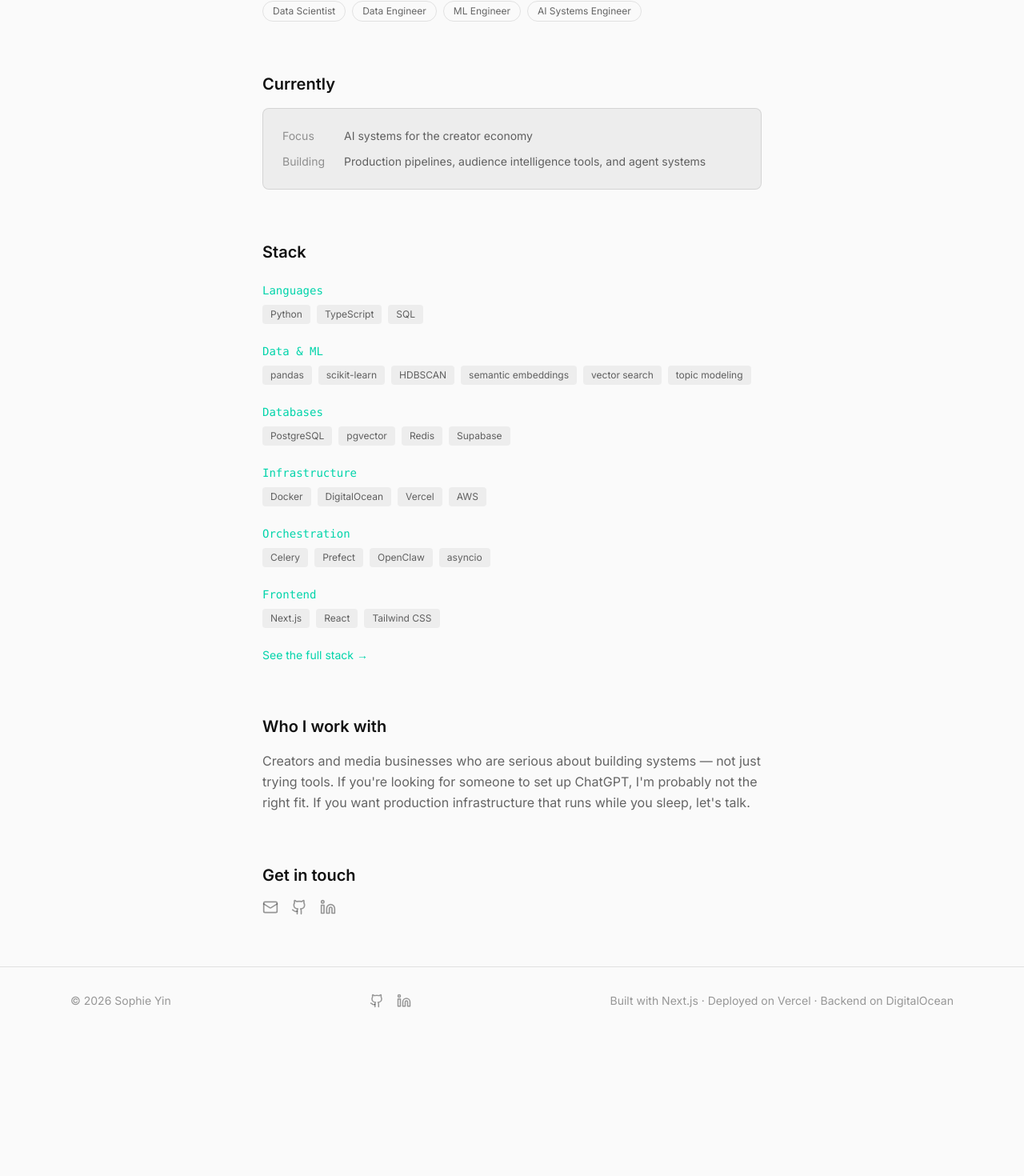
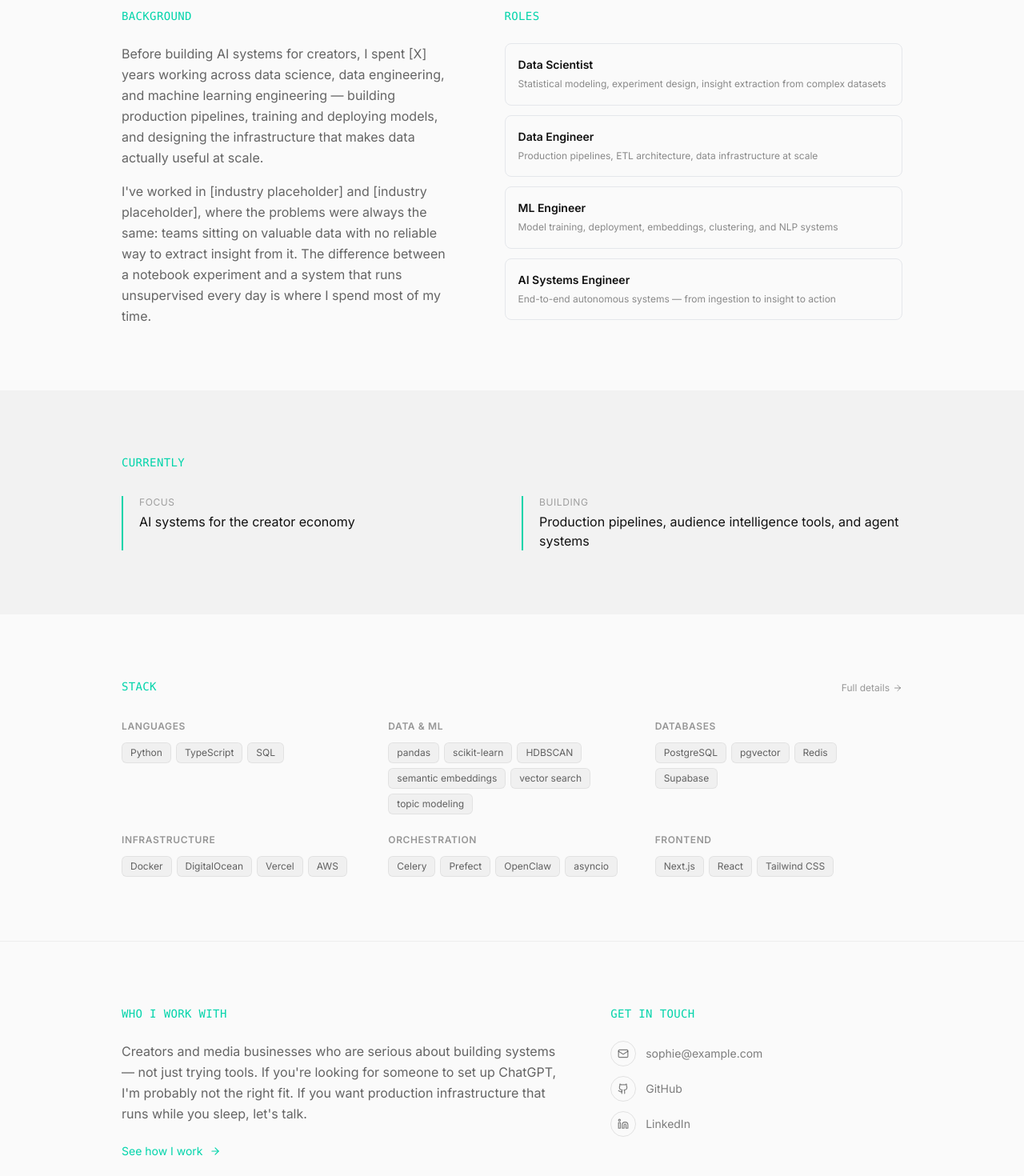
Before and after one commit to sophie-fc-yin/sophie-website, a Next.js app: page /about in a window 1280 px wide. Shown: the part 676-2146 px from the top of the page at 80% size. Before the commit the page ends 1969 px from the top, so only its background shows below. Built offline with nearby package versions, Linux system fonts and the light colour scheme.

Commit message:
Redesign About page — wider layout, two-column sections, visual hierarchy

```diff
--- a/app/about/page.tsx
+++ b/app/about/page.tsx
@@ -1,11 +1,18 @@
 import Link from 'next/link';
-import { Github, Linkedin, Mail } from 'lucide-react';
+import { Github, Linkedin, Mail, ArrowRight } from 'lucide-react';
 import type { Metadata } from 'next';
 
 export const metadata: Metadata = {
   title: 'About — Sophie Yin',
   description: 'AI systems engineer building production infrastructure for the creator economy.',
 };
+
+const roles = [
+  { title: 'Data Scientist', description: 'Statistical modeling, experiment design, insight extraction from complex datasets' },
+  { title: 'Data Engineer', description: 'Production pipelines, ETL architecture, data infrastructure at scale' },
+  { title: 'ML Engineer', description: 'Model training, deployment, embeddings, clustering, and NLP systems' },
+  { title: 'AI Systems Engineer', description: 'End-to-end autonomous systems — from ingestion to insight to action' },
+];
 
 const stackCategories = [
   { name: 'Languages', items: ['Python', 'TypeScript', 'SQL'] },
@@ -18,67 +25,94 @@ const stackCategories = [
 
 export default function About() {
   return (
-    <div className="max-w-2xl mx-auto px-6 py-16">
+    <>
+      {/* Hero section — wide, impactful */}
+      <section className="border-b border-black/5">
+        <div className="max-w-5xl mx-auto px-6 py-20 md:py-28">
+          <p className="text-sm font-mono text-[#00d4aa] tracking-wide uppercase">About</p>
+          <h1 className="text-3xl md:text-5xl font-bold text-[#111] mt-4 leading-tight max-w-3xl">
+            I build the infrastructure that turns raw data into systems that run without you.
+          </h1>
+          <p className="text-lg md:text-xl text-black/50 mt-6 max-w-2xl leading-relaxed">
+            Data scientist turned systems engineer. I got into AI infrastructure because I kept
+            seeing the same problem — creators and media businesses sitting on incredible data
+            with no way to make it useful. So I started building it.
+          </p>
+        </div>
+      </section>
 
-      {/* The Why */}
-      <p className="text-xl md:text-2xl leading-relaxed text-black/70">
-        I got into AI systems because I kept seeing the same problem — creators and media businesses
-        sitting on incredible data and doing nothing with it. Not because they didn&apos;t want to,
-        but because the infrastructure to make it useful didn&apos;t exist for them. So I started
-        building it.
-      </p>
+      {/* Background + Roles — two column on desktop */}
+      <section className="max-w-5xl mx-auto px-6 py-16 md:py-20">
+        <div className="grid grid-cols-1 md:grid-cols-[1fr_1.2fr] gap-12 md:gap-16">
 
-      {/* Background */}
-      <div className="mt-16">
-        <h2 className="text-xl font-semibold">Background</h2>
-        <p className="text-black/60 mt-4 leading-relaxed">
+          {/* Left: narrative */}
+          <div>
+            <h2 className="text-sm font-mono text-[#00d4aa] tracking-wide uppercase">Background</h2>
+            <div className="mt-6 space-y-4 text-black/60 leading-relaxed">
+              <p>
                 {/* TODO: Replace with real background */}
                 Before building AI systems for creators, I spent [X] years working across data science,
                 data engineering, and machine learning engineering — building production pipelines,
-          training and deploying models, and designing the infrastructure that makes data actually
-          useful at scale.
+                training and deploying models, and designing the infrastructure that makes data
+                actually useful at scale.
               </p>
-        <p className="text-black/60 mt-4 leading-relaxed">
-          I&apos;ve worked in [industry placeholder] and [industry placeholder], where the problems
-          were always the same: teams sitting on valuable data with no reliable way to extract
-          insight from it. The difference between a notebook experiment and a system that runs
-          unsupervised every day is where I spend most of my time.
+              <p>
+                I&apos;ve worked in [industry placeholder] and [industry placeholder], where the
+                problems were always the same: teams sitting on valuable data with no reliable way
+                to extract insight from it. The difference between a notebook experiment and a system
+                that runs unsupervised every day is where I spend most of my time.
               </p>
+            </div>
+          </div>
 
-        {/* Roles */}
-        <div className="flex flex-wrap gap-2 mt-6">
-          {['Data Scientist', 'Data Engineer', 'ML Engineer', 'AI Systems Engineer'].map((role) => (
-            <span key={role} className="border border-black/10 text-black/60 text-xs px-3 py-1 rounded-full">
-              {role}
-            </span>
+          {/* Right: role cards */}
+          <div>
+            <h2 className="text-sm font-mono text-[#00d4aa] tracking-wide uppercase">Roles</h2>
+            <div className="mt-6 space-y-3">
+              {roles.map((role) => (
+                <div key={role.title} className="border border-black/8 rounded-lg p-4 hover:border-[#00d4aa]/30 transition-colors">
+                  <p className="font-semibold text-[#111] text-sm">{role.title}</p>
+                  <p className="text-black/45 text-xs mt-1 leading-relaxed">{role.description}</p>
+                </div>
               ))}
             </div>
           </div>
 
-      {/* Currently */}
-      <div className="mt-16">
-        <h2 className="text-xl font-semibold">Currently</h2>
-        <div className="bg-black/5 border border-black/10 rounded-lg p-6 mt-4">
-          <dl className="grid grid-cols-[auto_1fr] gap-x-6 gap-y-3">
-            <dt className="text-sm text-black/40">Focus</dt>
-            <dd className="text-sm text-black/60">AI systems for the creator economy</dd>
+        </div>
+      </section>
 
-            <dt className="text-sm text-black/40">Building</dt>
-            <dd className="text-sm text-black/60">Production pipelines, audience intelligence tools, and agent systems</dd>
-          </dl>
+      {/* Currently — accent bar */}
+      <section className="bg-black/[0.03]">
+        <div className="max-w-5xl mx-auto px-6 py-16 md:py-20">
+          <h2 className="text-sm font-mono text-[#00d4aa] tracking-wide uppercase">Currently</h2>
+          <div className="grid grid-cols-1 md:grid-cols-2 gap-6 mt-8">
+            <div className="border-l-2 border-[#00d4aa] pl-5">
+              <p className="text-xs text-black/35 uppercase tracking-wider">Focus</p>
+              <p className="text-[#111] mt-1">AI systems for the creator economy</p>
+            </div>
+            <div className="border-l-2 border-[#00d4aa] pl-5">
+              <p className="text-xs text-black/35 uppercase tracking-wider">Building</p>
+              <p className="text-[#111] mt-1">Production pipelines, audience intelligence tools, and agent systems</p>
             </div>
           </div>
+        </div>
+      </section>
 
-      {/* Stack */}
-      <div className="mt-16">
-        <h2 className="text-xl font-semibold">Stack</h2>
-        <div className="mt-6 space-y-6">
+      {/* Stack — grid layout */}
+      <section className="max-w-5xl mx-auto px-6 py-16 md:py-20">
+        <div className="flex items-end justify-between">
+          <h2 className="text-sm font-mono text-[#00d4aa] tracking-wide uppercase">Stack</h2>
+          <Link href="/uses" className="text-xs text-black/40 hover:text-[#00d4aa] transition-colors flex items-center gap-1">
+            Full details <ArrowRight size={12} />
+          </Link>
+        </div>
+        <div className="grid grid-cols-2 md:grid-cols-3 gap-6 mt-8">
           {stackCategories.map((cat) => (
             <div key={cat.name}>
-              <h3 className="text-sm font-mono text-[#00d4aa]">{cat.name}</h3>
-              <div className="flex flex-wrap gap-2 mt-2">
+              <h3 className="text-xs font-semibold text-black/40 uppercase tracking-wider">{cat.name}</h3>
+              <div className="flex flex-wrap gap-1.5 mt-3">
                 {cat.items.map((item) => (
-                  <span key={item} className="bg-black/5 text-black/60 text-xs px-2.5 py-1 rounded">
+                  <span key={item} className="bg-black/[0.04] border border-black/[0.06] text-black/60 text-xs px-2.5 py-1 rounded-md">
                     {item}
                   </span>
                 ))}
@@ -86,51 +120,69 @@ export default function About() {
             </div>
           ))}
         </div>
-        <Link href="/uses" className="inline-block mt-6 text-[#00d4aa] hover:underline text-sm">
-          See the full stack →
-        </Link>
-      </div>
+      </section>
 
-      {/* Who I Work With */}
-      <div className="mt-16">
-        <h2 className="text-xl font-semibold">Who I work with</h2>
-        <p className="text-black/60 mt-4 leading-relaxed">
+      {/* Bottom section — who I work with + contact side by side */}
+      <section className="border-t border-black/5">
+        <div className="max-w-5xl mx-auto px-6 py-16 md:py-20">
+          <div className="grid grid-cols-1 md:grid-cols-[1.5fr_1fr] gap-12 md:gap-16">
+
+            <div>
+              <h2 className="text-sm font-mono text-[#00d4aa] tracking-wide uppercase">Who I work with</h2>
+              <p className="text-black/60 mt-6 leading-relaxed">
                 Creators and media businesses who are serious about building systems — not just trying
                 tools. If you&apos;re looking for someone to set up ChatGPT, I&apos;m probably not the
                 right fit. If you want production infrastructure that runs while you sleep, let&apos;s
                 talk.
               </p>
+              <Link
+                href="/consulting"
+                className="inline-flex items-center gap-2 mt-6 text-sm text-[#00d4aa] hover:underline"
+              >
+                See how I work <ArrowRight size={14} />
+              </Link>
             </div>
 
-      {/* Get in Touch */}
-      <div className="mt-16">
-        <h2 className="text-xl font-semibold">Get in touch</h2>
-        <div className="flex gap-4 mt-4">
+            <div>
+              <h2 className="text-sm font-mono text-[#00d4aa] tracking-wide uppercase">Get in touch</h2>
+              <div className="mt-6 space-y-3">
                 <a
                   href="mailto:sophie@example.com"
-            className="text-black/40 hover:text-black/60 transition-colors"
+                  className="flex items-center gap-3 text-black/50 hover:text-[#111] transition-colors group"
                 >
-            <Mail size={20} />
+                  <span className="w-8 h-8 rounded-full border border-black/10 flex items-center justify-center group-hover:border-[#00d4aa]/40 transition-colors">
+                    <Mail size={14} />
+                  </span>
+                  <span className="text-sm">sophie@example.com</span>
                 </a>
                 <a
                   href="https://github.com/sophiefcyin"
                   target="_blank"
                   rel="noopener noreferrer"
-            className="text-black/40 hover:text-black/60 transition-colors"
+                  className="flex items-center gap-3 text-black/50 hover:text-[#111] transition-colors group"
                 >
-            <Github size={20} />
+                  <span className="w-8 h-8 rounded-full border border-black/10 flex items-center justify-center group-hover:border-[#00d4aa]/40 transition-colors">
+                    <Github size={14} />
+                  </span>
+                  <span className="text-sm">GitHub</span>
                 </a>
                 <a
                   href="https://linkedin.com/in/sophiefcyin"
                   target="_blank"
                   rel="noopener noreferrer"
-            className="text-black/40 hover:text-black/60 transition-colors"
+                  className="flex items-center gap-3 text-black/50 hover:text-[#111] transition-colors group"
                 >
-            <Linkedin size={20} />
+                  <span className="w-8 h-8 rounded-full border border-black/10 flex items-center justify-center group-hover:border-[#00d4aa]/40 transition-colors">
+                    <Linkedin size={14} />
+                  </span>
+                  <span className="text-sm">LinkedIn</span>
                 </a>
               </div>
             </div>
 
           </div>
+        </div>
+      </section>
+    </>
   );
 }
```
Lines whose indentation alone changed are shown as unchanged.
